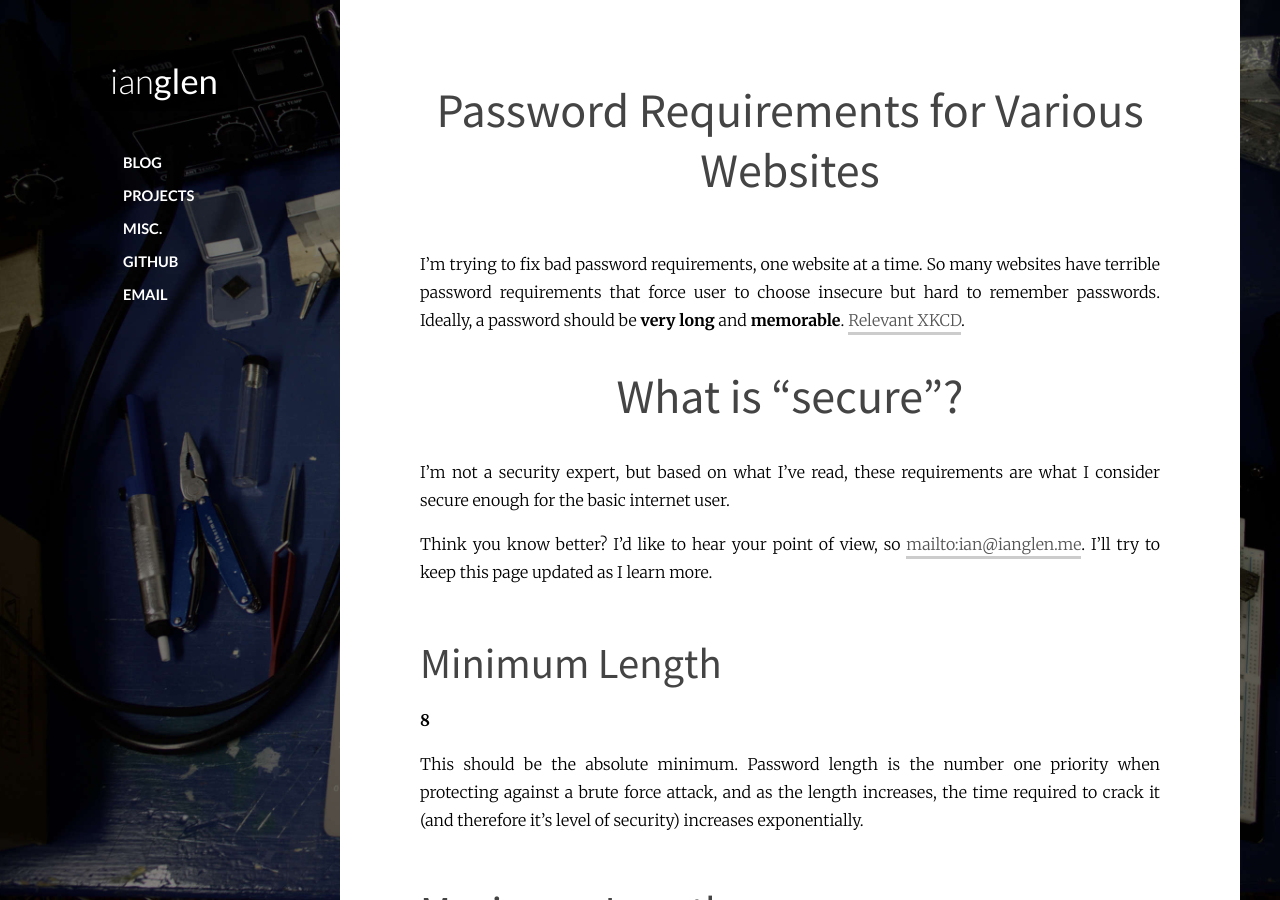
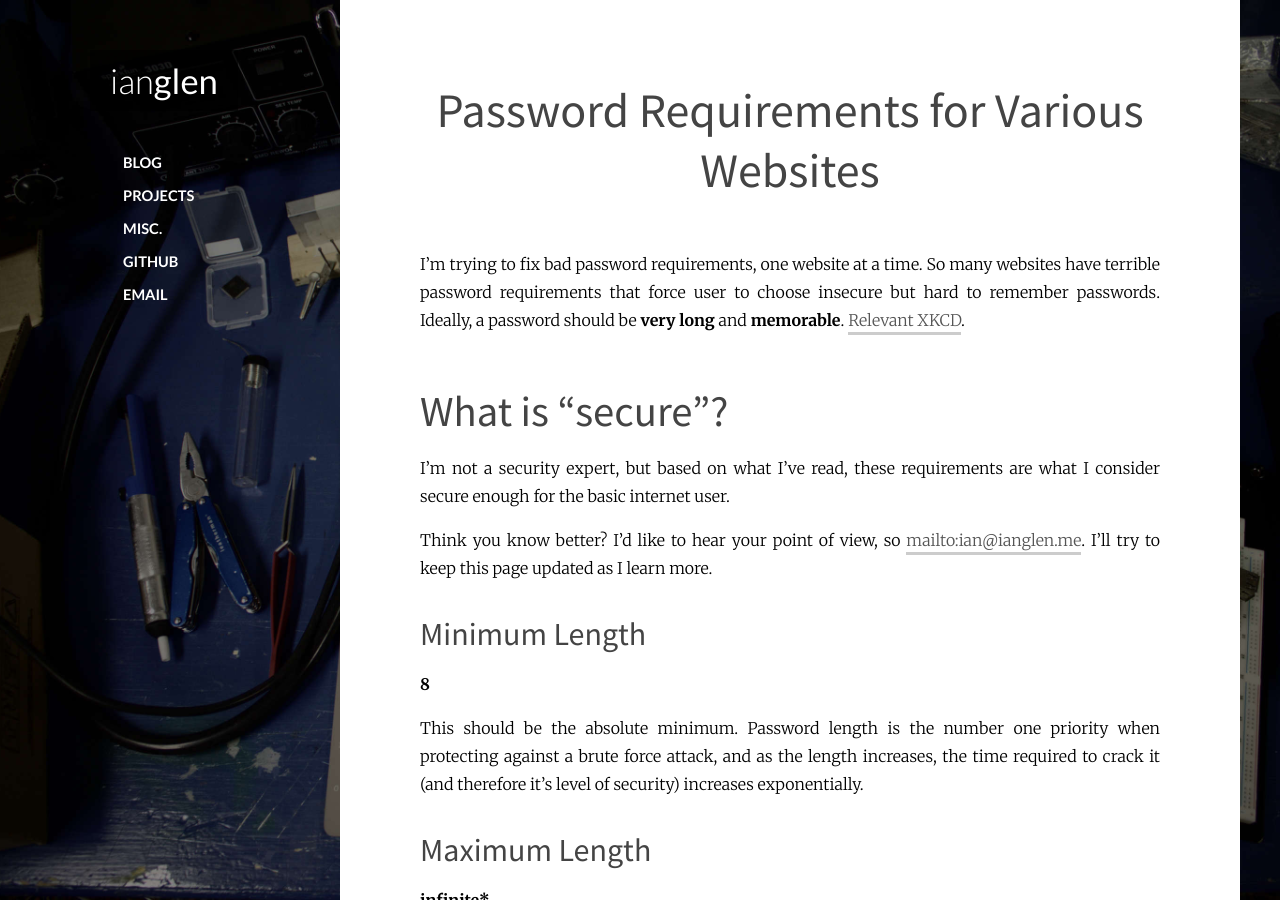
Before and after one commit to codeThatThinks/ianglen.me, a Jekyll site: the page built from misc/password-requirements.md, in a window 1280 px wide and 900 px high. Built offline with Jekyll 4.4.1, drawn with Linux system fonts in a browser that asks for light colours; Markdown is read by kramdown in place of the engine named in the settings.

Commit message:
Updated heading formatting

```diff
--- a/misc/password-requirements.md
+++ b/misc/password-requirements.md
@@ -7,19 +7,19 @@ excerpt: I'm trying to fix bad password requirements, one website at a time.
 
 I'm trying to fix bad password requirements, one website at a time. So many websites have terrible password requirements that force user to choose insecure but hard to remember passwords. Ideally, a password should be __very long__ and __memorable__. [Relevant XKCD](https://xkcd.com/936/).
 
-# What is "secure"?
+## What is "secure"?
 
 I'm not a security expert, but based on what I've read, these requirements are what I consider secure enough for the basic internet user.
 
 Think you know better? I'd like to hear your point of view, so [mailto:ian@ianglen.me](shoot me an email). I'll try to keep this page updated as I learn more.
 
-## Minimum Length
+### Minimum Length
 
 __8__
 
 This should be the absolute minimum. Password length is the number one priority when protecting against a brute force attack, and as the length increases, the time required to crack it (and therefore it's level of security) increases exponentially.
 
-## Maximum Length
+### Maximum Length
 
 __infinite*__
 
@@ -29,7 +29,7 @@ In a perfect world, a password of infinite length is immune to brute force attac
 
 If you *must* choose a number for maximum length, go with at least __64__. But please, don't do that if you aren't absolutely forced to.
 
-## Other Requirements
+### Other Requirements
 
 ___[zxcvbn](https://github.com/dropbox/zxcvbn)___
 
@@ -42,7 +42,7 @@ I recommend [zxcvbn](https://github.com/dropbox/zxcvbn), a library created by th
 {% include ad.html %}
 
 
-# List of Password Requirements
+## List of Password Requirements
 
 Coming soon.
 
```
